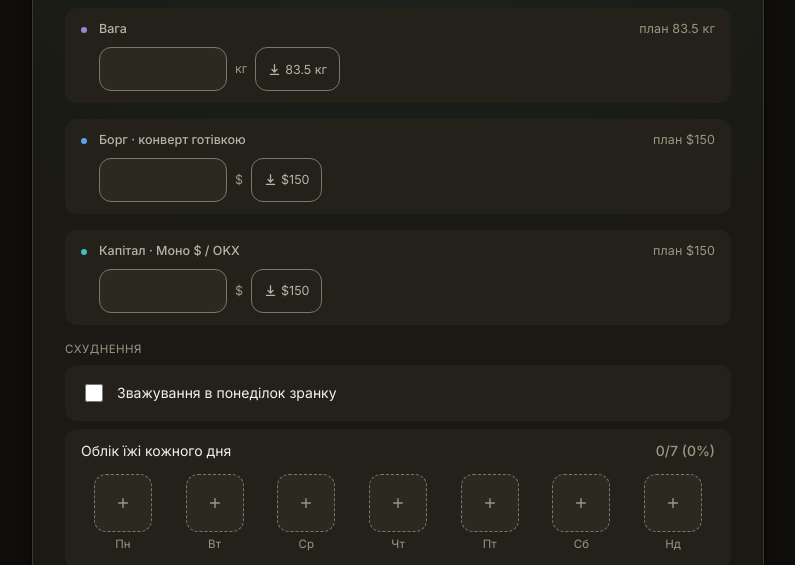
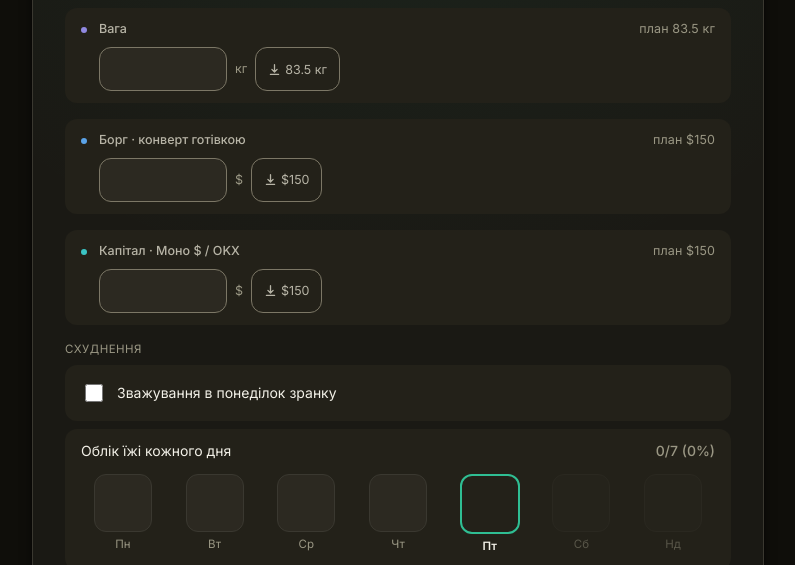
Before and after one commit to kazmirchuk96/tracker, a plain HTML site: page index.html in a window 1280 px wide. Shown: the part 387-952 px from the top of the page, without its empty margins (242-1037 px from the left). Drawn offline with Linux system fonts and the light colour scheme.

Commit message:
feat(days): today highlight, future lock, cleaner empty state
Виправлено регресію, яку сам і створив у v27: щоб відвоювати ширину
квадратикам, я стиснув зазор до 2px — і чотири відмічені дні поспіль
злились в одну суцільну зелену смугу, окремі дні перестали читатись.
Повернуто 4px.

Помічено на скріншоті з пристрою: лічильник '4/7 (57%)' був набраний
жовтим — кольором, який за нашою ж семантикою означає 'відстаєш'.
57% посеред тижня не є попередженням, тому нейтральний тон.

Пункти з аналізу кнопок щоденного обліку:
- №1 сьогоднішній день отримав акцентну межу і виділений підпис.
  Раніше сім однакових квадратиків не давали жодного натяку, який
  з них сьогоднішній — доводилось щоразу згадувати день тижня
- №2 майбутні дні поточного тижня заблоковано (pointer-events: none,
  tabindex -1, aria-disabled). Раніше можна було в понеділок закрити
  весь тиждень і отримати 100%. На минулих тижнях блокування не діє
- №3 прибрано іконку '+' з порожнього стану: плюс читався як
  'додати щось', хоча елемент є перемикачем
- №6 пунктирна межа (патерн ~2018) замінена на суцільну тонку
- №7 галочка зʼявляється з анімацією замість різкого стрибка
- №8 іконка 14px -> 18px (у 44-піксельній цілі 14px це 32% висоти)

Додано --bw-emphasis: 2px у шкалу товщин — новий стиль вводив літерал,
тест це спіймав.

Тести: 27 нових (з підміненою датою на середу, щоб перевірити межу
минуле/сьогодні/майбутнє) + 288 попередніх, усі зелені.

```diff
--- a/index.html
+++ b/index.html
@@ -75,6 +75,8 @@
   --shadow-lg: 0 1px 2px rgba(0,0,0,0.4), 0 12px 32px rgba(0,0,0,0.65);
 
   --bw: 1px;
+  /* акцентна межа: підсвічує елемент, лишаючись межею (сьогоднішній день) */
+  --bw-emphasis: 2px;
   /* акцентні смужки (ліва грань банера, верхня грань картки тижня) —
      не хейрлайн, а самостійний елемент, тому окремий токен */
   --bw-accent: 3px;
@@ -267,12 +269,27 @@ input[type=checkbox] { width: 18px; height: 18px; margin-right: var(--sp-0); cur
 .daily-head { display: flex; justify-content: space-between; font-size: var(--fs-md); margin-bottom: var(--sp-3); }
 .daily-grid { display: grid; grid-template-columns: repeat(7, 1fr); gap: var(--sp-2); }
 .day-cell { display: flex; flex-direction: column; align-items: center; gap: var(--sp-1); }
-.day-square { width: 100%; aspect-ratio: 1; min-height: var(--tap); max-width: 56px; border-radius: var(--r-md); display: flex; align-items: center; justify-content: center; cursor: pointer; user-select: none; border: var(--bw) dashed var(--border-strong); background: var(--surface-3); color: var(--text-muted); transition: background 0.15s, border-color 0.15s, transform 0.1s; }
+.day-square { width: 100%; aspect-ratio: 1; min-height: var(--tap); max-width: 56px; border-radius: var(--r-md); display: flex; align-items: center; justify-content: center; cursor: pointer; user-select: none; border: var(--bw) solid var(--border); background: var(--surface-3); color: var(--text-muted); transition: background 0.15s, border-color 0.15s, transform 0.1s; }
 .day-square:hover { border-color: var(--focus); background: var(--surface-2); }
 .day-square:active { transform: scale(0.9); }
 .day-square.checked { background: var(--accent); border: var(--bw) solid var(--accent); color: var(--surface-0); }
 /* A3: квадратик дня тепер має role="checkbox" і потрапляє у Tab-послідовність */
 .day-square[aria-checked="true"] { background: var(--accent); border: var(--bw) solid var(--accent); color: var(--surface-0); }
+
+/* №1: сьогоднішній день. Без цього щоразу доводилось згадувати, який
+   сьогодні день тижня, і шукати потрібну літеру серед семи однакових. */
+.day-square.is-today { border: var(--bw-emphasis) solid var(--accent); }
+.day-square.is-today[aria-checked="false"] { background: var(--surface-2); }
+.day-cell.is-today .day-cell-label { color: var(--text-primary); font-weight: 600; }
+
+/* №2: майбутні дні поточного тижня. Трекер не має дозволяти відмічати те,
+   чого ще не було — інакше можна закрити весь тиждень у понеділок. */
+.day-square.is-future { opacity: 0.3; pointer-events: none; }
+.day-cell.is-future .day-cell-label { opacity: 0.45; }
+
+/* №7: галочка з'являлась різко — перехід був заданий лише для фону й межі. */
+@keyframes checkPop { from { transform: scale(0.55); opacity: 0; } to { transform: scale(1); opacity: 1; } }
+.day-square[aria-checked="true"] svg { animation: checkPop 0.16s cubic-bezier(0.34, 1.4, 0.64, 1); }
 .day-cell-label { font-size: var(--fs-xs); color: var(--text-muted); }
 .hero-card { border-radius: var(--r-xl); padding: var(--sp-5); margin-bottom: var(--sp-5); background: var(--surface-1); border: var(--bw) solid var(--border); box-shadow: var(--shadow-md); position: relative; overflow: hidden; }
 /* --- Пункт 13: у файлі було нуль градієнтів. Одна акуратна радіальна
@@ -350,7 +367,10 @@ input[type=checkbox] { width: 18px; height: 18px; margin-right: var(--sp-0); cur
      з дефолтними 16px по боках квадратик виходив 30.6px, зі стисненими — 37px.
      Висота при цьому тримається на 44px, тож палець має повноцінну
      вертикальну ціль навіть при вужчій горизонталі. */
-  .daily-grid { grid-template-columns: repeat(7, 1fr); gap: var(--sp-0); }
+  /* Зазор 2px, який я поставив, щоб відвоювати ширину, дав побічний ефект:
+     чотири відмічені дні поспіль зливались в одну суцільну зелену смугу —
+     окремі дні переставали читатись. 4px відновлюють роздільність. */
+  .daily-grid { grid-template-columns: repeat(7, 1fr); gap: var(--sp-1); }
   .daily-block { padding-left: var(--sp-2); padding-right: var(--sp-2); }
   .day-square { aspect-ratio: auto; height: var(--tap); max-width: none; border-radius: var(--r-sm); }
   .bar-amt { display: none; }
@@ -444,7 +464,7 @@ input[type=checkbox] { width: 18px; height: 18px; margin-right: var(--sp-0); cur
     </div>
   </div>
 
-  <div style="text-align:center; font-size:var(--fs-xs); color:var(--text-muted); opacity:0.5; margin-top:var(--sp-6);">build v27 · device feedback fixes</div>
+  <div style="text-align:center; font-size:var(--fs-xs); color:var(--text-muted); opacity:0.5; margin-top:var(--sp-6);">build v28 · day buttons: today, future lock, cleaner states</div>
 </div>
 
 <div id="app-modal-overlay" role="dialog" aria-modal="true" aria-labelledby="app-modal-message" style="display:none; position:fixed; inset:0; background:rgba(10,9,6,0.62); backdrop-filter:blur(12px); -webkit-backdrop-filter:blur(12px); z-index:200; align-items:center; justify-content:center; padding:var(--sp-4);">
@@ -1324,10 +1344,24 @@ input[type=checkbox] { width: 18px; height: 18px; margin-right: var(--sp-0); cur
         (snap.cur > 0 ? ' Залишилось $' + Math.round(remaining).toLocaleString() + '.' : '') + '</div>';
   }
 
+  // Індекс сьогоднішнього дня всередині тижня weekIdx (0 = Пн ... 6 = Нд).
+  // null, якщо переглядається не поточний тиждень — тоді ні підсвітки
+  // "сьогодні", ні блокування майбутніх днів не потрібно.
+  function todayIndexIn(weekIdx){
+    if (weekIdx !== currentWeek()) return null;
+    const now = new Date();
+    const start = weekStart(weekIdx);
+    const diff = Math.floor((now - start) / 86400000);
+    return diff >= 0 && diff <= 6 ? diff : null;
+  }
+
   function dailyToggle(state_key, weekIdx, label){
     const arr = state[weekIdx][state_key];
     const frac = dayFraction(arr), pct = Math.round(frac*100);
-    const color = pct >= 85 ? C_DONE : pct > 0 ? C_CURRENT : 'var(--text-muted)';
+    const todayIdx = todayIndexIn(weekIdx);
+    // Лічильник підсвічувався жовтим — тим самим кольором, що означає
+    // "відстаєш". Прогрес 57% не є попередженням, тому нейтральний тон.
+    const color = pct >= 85 ? C_DONE : pct > 0 ? C_NEUTRAL : 'var(--text-muted)';
     const wrap = document.createElement('div'); wrap.className = 'daily-block';
     const head = document.createElement('div'); head.className = 'daily-head';
     head.innerHTML = '<span>' + label + '</span><span style="color:' + color + '; font-weight:500;">' + arr.filter(Boolean).length + '/7 (' + pct + '%)</span>';
@@ -1340,13 +1374,31 @@ input[type=checkbox] { width: 18px; height: 18px; margin-right: var(--sp-0); cur
       // A3: раніше це був звичайний <div> з onclick — недосяжний з клавіатури
       // й невидимий для скрінрідера. Тепер повноцінний чекбокс: роль, стан,
       // місце у Tab-послідовності і реакція на Space/Enter.
-      const sq = document.createElement('div'); sq.className = 'day-square' + (val ? ' checked' : '');
+      // №1 і №2: день має знати своє місце в часі. todayIdx — 0-based індекс
+      // сьогоднішнього дня в межах ЦЬОГО тижня, або null якщо тиждень не поточний.
+      const isToday = todayIdx !== null && di === todayIdx;
+      const isFuture = todayIdx !== null && di > todayIdx;
+      if (isToday) cell.classList.add('is-today');
+      if (isFuture) cell.classList.add('is-future');
+
+      const sq = document.createElement('div');
+      sq.className = 'day-square' + (val ? ' checked' : '') + (isToday ? ' is-today' : '') + (isFuture ? ' is-future' : '');
       sq.setAttribute('role', 'checkbox');
       sq.setAttribute('aria-checked', val ? 'true' : 'false');
-      sq.setAttribute('tabindex', '0');
-      sq.setAttribute('aria-label', DAY_FULL[di] + ' — ' + label);
-      sq.innerHTML = icon(val ? 'check' : 'plus', 14);
-      const toggle = () => { state[weekIdx][state_key][di] = !state[weekIdx][state_key][di]; saveWeek(weekIdx); render(); };
+      sq.setAttribute('tabindex', isFuture ? '-1' : '0');
+      if (isFuture) sq.setAttribute('aria-disabled', 'true');
+      sq.setAttribute('aria-label', DAY_FULL[di] + ' — ' + label +
+        (isToday ? ', сьогодні' : '') + (isFuture ? ', ще не настав' : ''));
+      sq.title = DAY_FULL[di] + (isToday ? ' · сьогодні' : isFuture ? ' · ще не настав' : '');
+      // №3: плюс читався як "додати щось" — відкрити форму, ввести значення.
+      // Насправді це перемикач, тому порожній стан тепер саме порожній.
+      // №8: іконка 14px у 44-піксельній цілі — це 32% висоти, замало.
+      sq.innerHTML = val ? icon('check', 18) : '';
+      const toggle = () => {
+        if (isFuture) return;
+        state[weekIdx][state_key][di] = !state[weekIdx][state_key][di];
+        saveWeek(weekIdx); render();
+      };
       sq.onclick = toggle;
       sq.onkeydown = (e) => {
         if (e.key === ' ' || e.key === 'Enter'){ e.preventDefault(); toggle(); }
```
